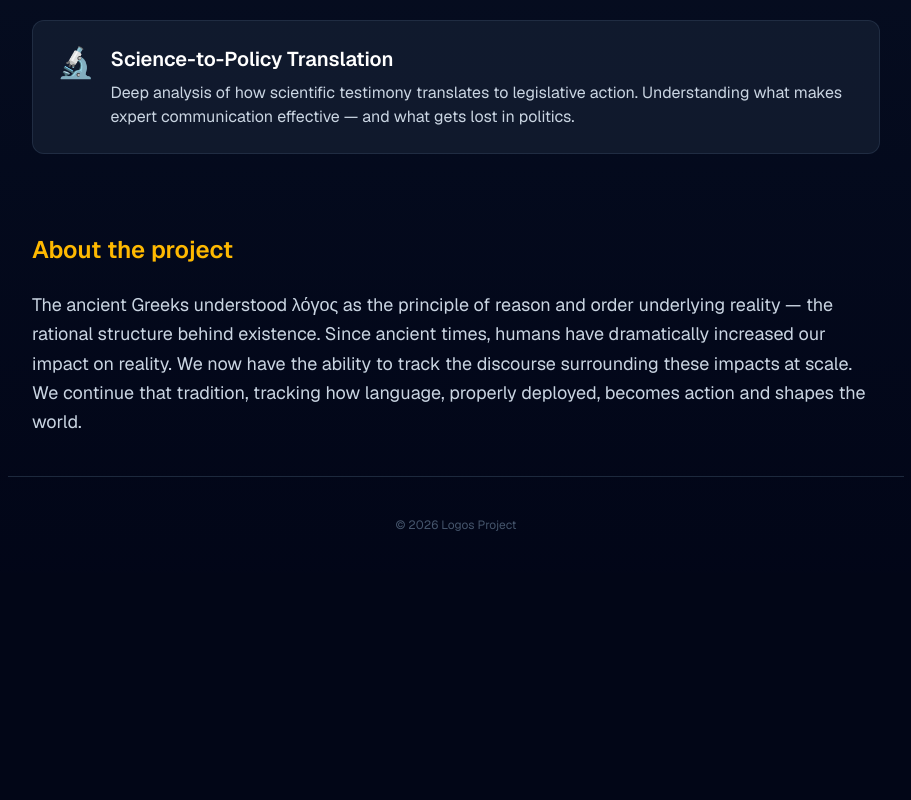
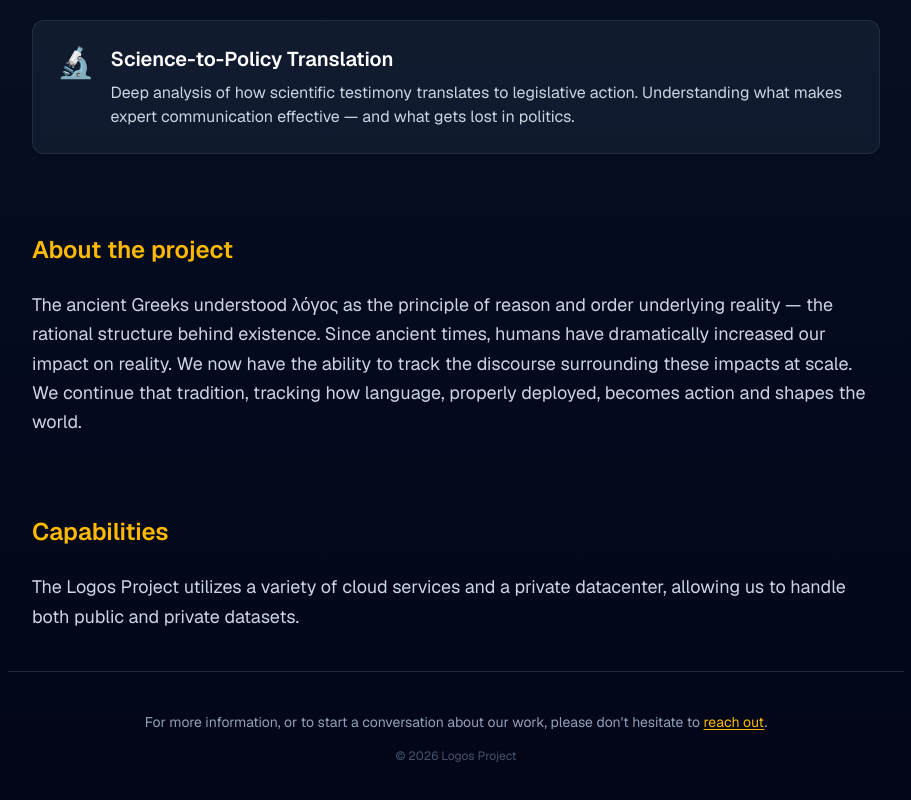
Before and after one commit to jde/logosproject, a Next.js app: page / in a window 1280 px wide. Shown: the part 2376-3176 px from the top of the page, without its empty margins (184-1095 px from the left). Before the commit the page ends 2949 px from the top, so only its background shows below. Built offline with nearby package versions, Linux system fonts and the light colour scheme.

Commit message:
Add Capabilities section and contact note in footer

```diff
--- a/src/app/page.tsx
+++ b/src/app/page.tsx
@@ -210,8 +210,27 @@ export default function Home() {
         </p>
       </section>
 
+      {/* Capabilities */}
+      <section className="max-w-4xl mx-auto px-6 py-10">
+        <h2 className="text-2xl font-semibold text-amber-400 mb-6">
+          Capabilities
+        </h2>
+        <p className="text-lg text-slate-300 leading-relaxed">
+          The Logos Project utilizes a variety of cloud services and a private datacenter, allowing us to handle both public and private datasets.
+        </p>
+      </section>
+
       {/* Footer */}
       <footer className="max-w-4xl mx-auto px-6 py-10 border-t border-slate-800">
+        <p className="text-slate-400 text-sm text-center mb-4">
+          For more information, or to start a conversation about our work, please don&apos;t hesitate to{" "}
+          <a
+            href="mailto:hello@logosproject.xyz"
+            className="text-amber-400 hover:text-amber-300 underline underline-offset-2"
+          >
+            reach out
+          </a>.
+        </p>
         <p className="text-slate-600 text-xs text-center">
           © {new Date().getFullYear()} Logos Project
         </p>
```
